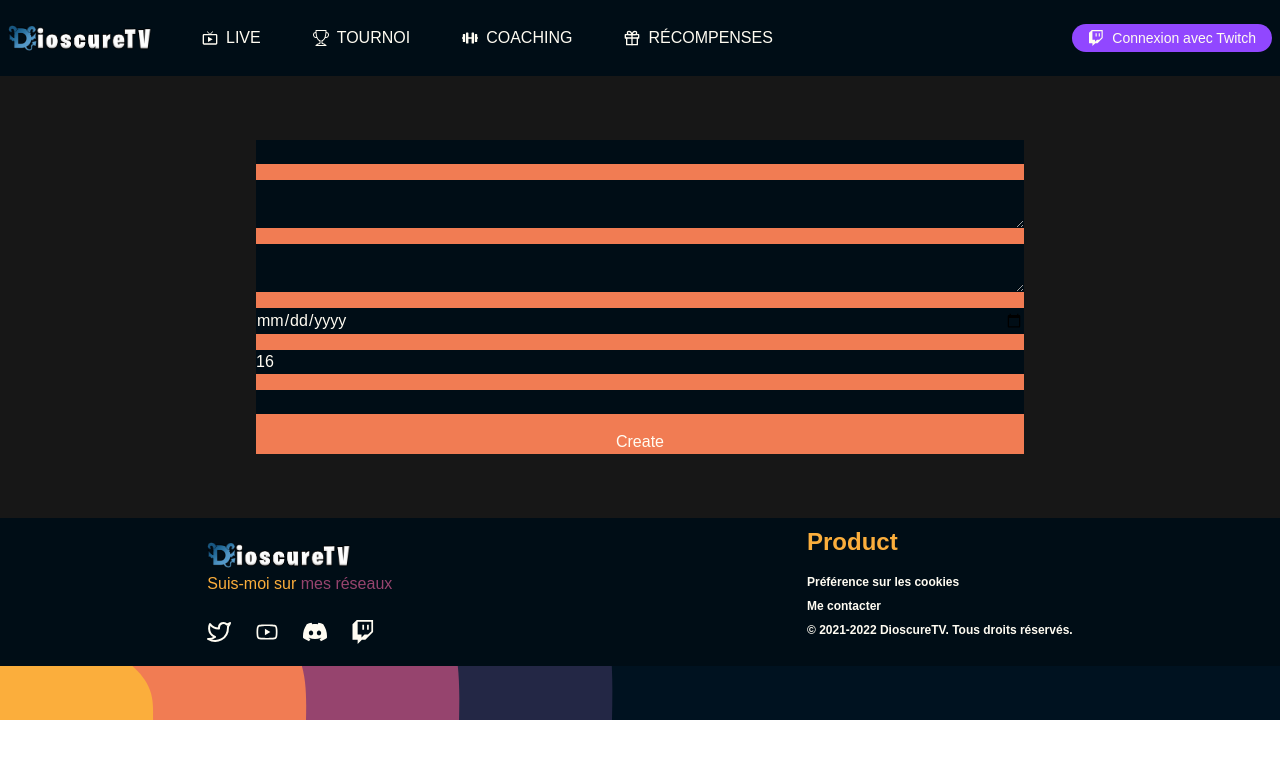
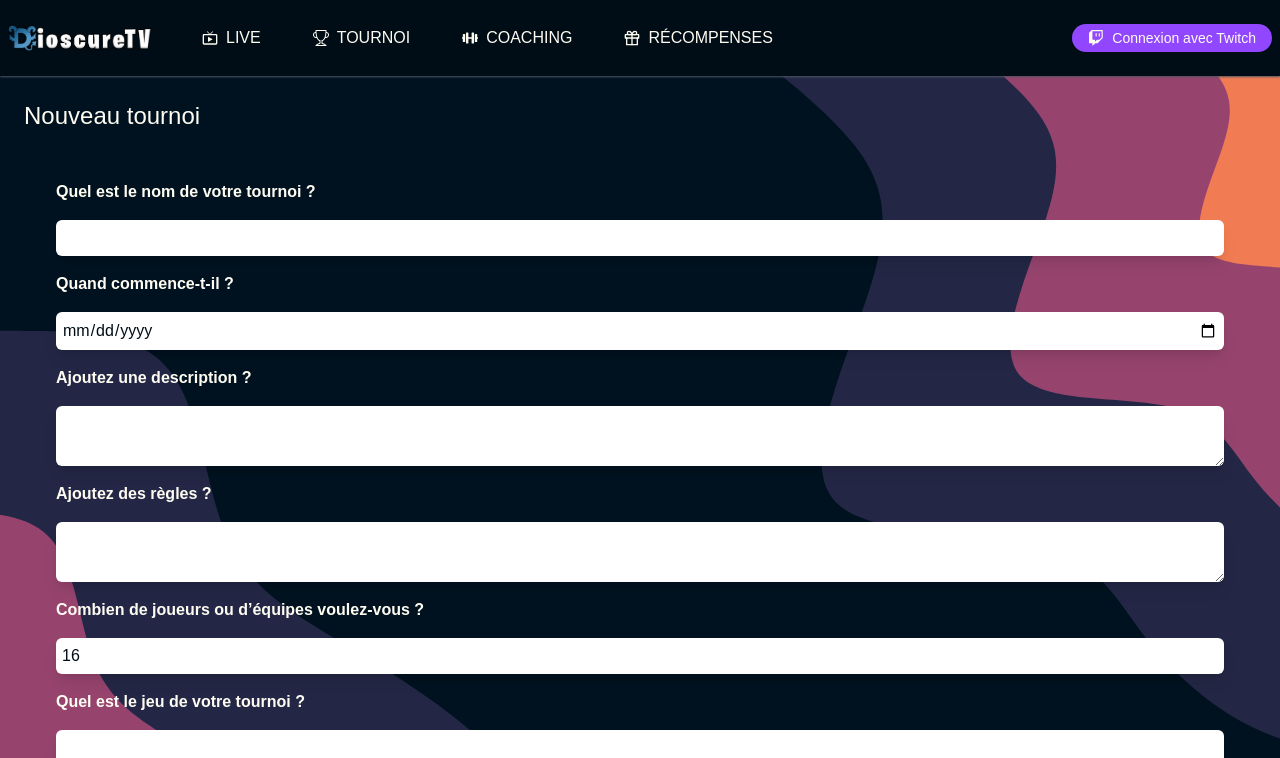
Before and after one commit to MaltaverneAurelien/dioscure-web, a Next.js app: page /tournament/create in a window 1280 px wide. Shown: the top 758 px of the page. Built offline with nearby package versions, Linux system fonts and the light colour scheme; no server answers.

Commit message:
css sur le form create tournoi

```diff
--- a/pages/tournament/create.tsx
+++ b/pages/tournament/create.tsx
@@ -1,5 +1,6 @@
+import { supabase } from "../../utils/supabaseClient";
+import Button from "../../components/Button";
 import { useState } from "react";
-import { supabase } from "../../utils/supabaseClient";
 
 export default function CreateTournament() {
   // TODO: Page accessible uniquement aux admins
@@ -22,56 +23,73 @@ export default function CreateTournament() {
     });
   }
   return (
-    <div className="bg-neutral-900 px-64 py-16">
+    <section className="p-4 md:p-6">
+      <h1 className="text-2xl mb-4">Nouveau tournoi</h1>
       <form
-        className="bg-orange flex flex-col gap-y-4"
+        className="flex flex-col gap-y-4 text-sm p-4 md:p-8 md:text-base"
         onSubmit={createTournament}
       >
+        <label className="font-semibold">
+          Quel est le nom de votre tournoi ?
+        </label>
         <input
-          className="bg-dark_blue"
+          className="text-dark_blue rounded-md p-1.5 shadow-lg focus:outline-none focus:ring focus:ring-red_purple"
           type="text"
           name="name"
           value={name}
           onChange={(e) => setName(e.target.value)}
         />
-        <textarea
-          className="bg-dark_blue"
-          name="description"
-          value={description}
-          onChange={(e) => setDescription(e.target.value)}
-        ></textarea>
-        <textarea
-          className="bg-dark_blue"
-          name="rules"
-          value={rules}
-          onChange={(e) => setRules(e.target.value)}
-        ></textarea>
+        <label className="font-semibold">Quand commence-t-il ?</label>
         <input
-          className="bg-dark_blue"
+          className="text-dark_blue rounded-md p-1.5 shadow-lg focus:outline-none focus:ring focus:ring-red_purple"
           type="date"
           name="date"
           id=""
           value={date}
           onChange={(e) => setDate((e.target as any).value)}
         />
+        <label className="font-semibold">Ajoutez une description ?</label>
+        <textarea
+          className="text-dark_blue rounded-md p-1.5 shadow-lg focus:outline-none focus:ring focus:ring-red_purple"
+          name="description"
+          value={description}
+          onChange={(e) => setDescription(e.target.value)}
+        ></textarea>
+        <label className="font-semibold">Ajoutez des règles ?</label>
+        <textarea
+          className="text-dark_blue rounded-md p-1.5 shadow-lg focus:outline-none focus:ring focus:ring-red_purple"
+          name="rules"
+          value={rules}
+          onChange={(e) => setRules(e.target.value)}
+        ></textarea>
+        <label className="font-semibold">
+          Combien de joueurs ou d’équipes voulez-vous ?
+        </label>
         <input
-          className="bg-dark_blue"
+          className="text-dark_blue rounded-md p-1.5 shadow-lg focus:outline-none focus:ring focus:ring-red_purple"
           type="number"
           name="max_team"
           id=""
           value={max_team}
           onChange={(e) => setMaxTeam((e.target as any).value)}
         />
+        <label className="font-semibold">
+          Quel est le jeu de votre tournoi ?
+        </label>
         <input
-          className="bg-dark_blue"
+          className="text-dark_blue rounded-md p-1.5 shadow-lg focus:outline-none focus:ring focus:ring-red_purple"
           type="text"
           name="game"
           id=""
           value={game}
           onChange={(e) => setGame(e.target.value)}
         />
-        <button>Create</button>
+        <div className="flex justify-center mt-6">
+          <Button class="rounded-lg text-base w-20 justify-center bg-red_purple hover:bg-dark_red_purple md:w-28 md:text-lg">
+            Créer
+          </Button>
+        </div>
       </form>
-    </div>
+    </section>
   );
 }
--- a/tailwind.config.js
+++ b/tailwind.config.js
@@ -19,6 +19,7 @@ module.exports = {
         'yellow': '#FBAE3C',
         'orange': '#F17C53',
         'red_purple': '#96446E',
+        'dark_red_purple' : '#4C2338',
         'twitch_purple': '#9147FF'
       },
       backgroundImage: {
```
